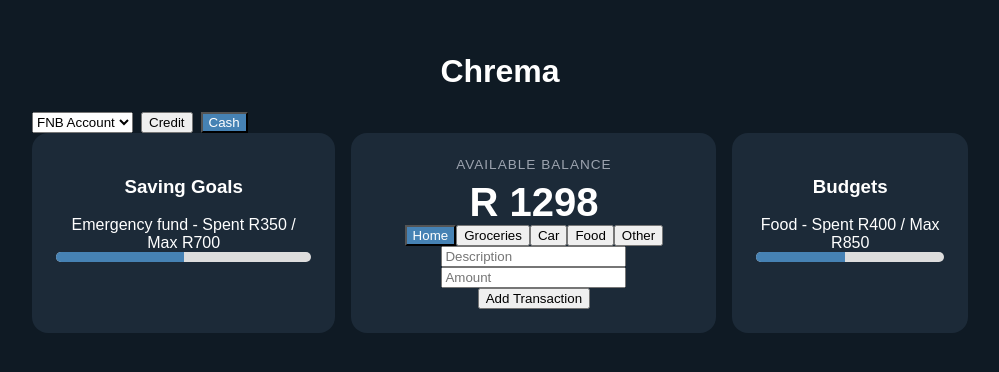
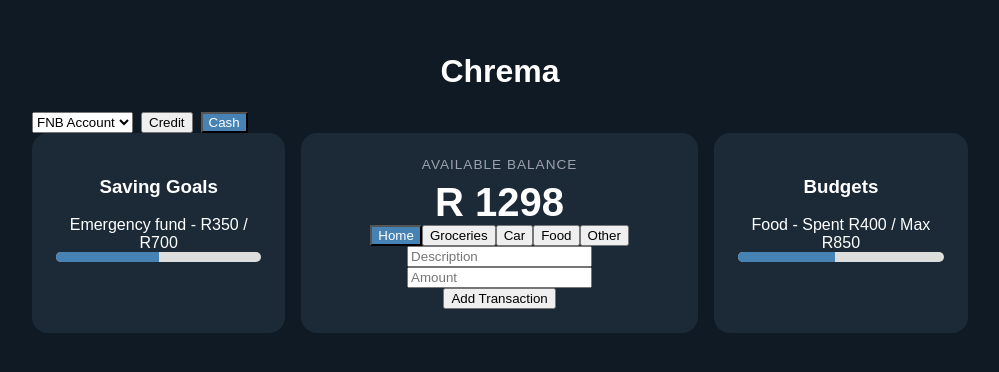
Before and after one commit to EricMoreland/Chrema_Phase_2, a React (Vite) app: page / in a window 1280 px wide. Shown: the top 372 px of the page, without its empty margins (140-1139 px from the left). Built offline with nearby package versions, Linux system fonts and the light colour scheme.

Commit message:
Add budgets and saving goals state management; update panels to receive props

```diff
--- a/src/App.jsx
+++ b/src/App.jsx
@@ -14,6 +14,22 @@ function App() {
   const [transactions, setTransactions] = useState([])
   const [newAmount, setNewAmount] = useState('')
   const [newDescription, setNewDescription] = useState('')
+  const [budgets, setBudgets] = useState([
+    {
+      id: 1,
+      name: 'Food',
+      spent: 400,
+      max: 850
+    }
+  ])
+  const [savingGoals, setSavingGoals] = useState([
+    {
+      id: 1,
+      name: 'Emergency fund',
+      currentAmount: 350,
+      goalAmount: 700
+    }
+  ])
 
   const categories = ['Home', 'Groceries', 'Car', 'Food', 'Other']
   const [newCategory, setNewCategory] = useState(categories[0])
@@ -49,7 +65,7 @@ function App() {
 
         <AccountBar selectedType={selectedType} setSelectedType={setSelectedType} />
         <div className='dashboard'>
-          <SavingsPanel />
+          <SavingsPanel savingGoals={savingGoals} />
           <BalanceCard
             balance={displayBalance}
             newDescription={newDescription}
@@ -62,7 +78,7 @@ function App() {
             setNewCategory={setNewCategory}
             categories={categories}
           />
-          <BudgetsPanel />
+          <BudgetsPanel budgets={budgets} />
         </div>
       </div>
     </>
--- a/src/components/BudgetsPanel.jsx
+++ b/src/components/BudgetsPanel.jsx
@@ -1,13 +1,9 @@
-function BudgetsPanel() {
-    const budgetsArray = [
-        { id: 1, name: 'Food', spent: 400, max: 850 }
-    ]
-
+function BudgetsPanel({ budgets }) {
     return (
         <div className="card">
             <h3>Budgets</h3>
             {/* .map runs once PER ITEM in the array*/}
-            {budgetsArray.map((budget) => {
+            {budgets.map((budget) => {
                 const percentbudget = (budget.spent / budget.max) * 100
 
                 return (
--- a/src/components/SavingsPanel.jsx
+++ b/src/components/SavingsPanel.jsx
@@ -1,24 +1,16 @@
-function SavingsPanel() {
-    const savingsArray = [
-        { id: 1, name: 'Emergency fund', spent: 350, max: 700 }
-    ]
-
+function SavingsPanel({ savingGoals }) {
     return (
         <div className="card">
             <h3>Saving Goals</h3>
             {/* .map runs once PER ITEM in the array*/}
-            {savingsArray.map((goal) => {
-                const percentSpent = (goal.spent / goal.max) * 100
+            {savingGoals.map((goal) => {
+                const percentComplete = (goal.currentAmount / goal.goalAmount) * 100
 
                 return (
                     <div key={goal.id}>
-                        <div>{goal.name} - Spent R{goal.spent} / Max R{goal.max}</div>
+                        <div>{goal.name} - R{goal.currentAmount} / R{goal.goalAmount}</div>
                         <div className="progress_track">
-                            <div className="progress_fill" style={{ width: `${percentSpent}%` }}></div>
-                            {/*
-                            -{} to run javascript inside style={} and get the variable declared at start.
-                            -Style has to be inline css because it uses the calculated variable.
-                            */}
+                            <div className="progress_fill" style={{ width: `${percentComplete}%` }}></div>
                         </div>
                     </div>
                 )
```
Also changed, not shown: 1 other file (tests, documents, lock files or other folders).
